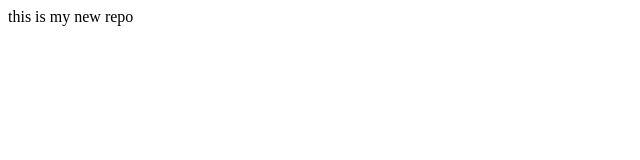
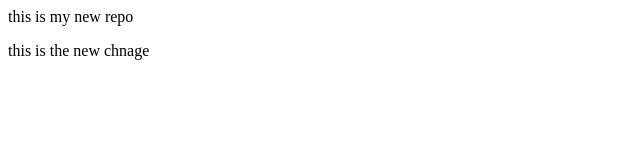
Before and after one commit to MrMehulMaurya/localsyststem, a plain HTML site: page index.html in a window 1280 px wide. Shown: the whole page, without its empty margins (0-640 px from the left). Drawn offline with Linux system fonts and the light colour scheme.

Commit message:
adding  new changes

```diff
--- a/index.html
+++ b/index.html
@@ -1,3 +1,6 @@
 <p>
     this is my new repo
 </p>
+<p>
+    this is the new chnage
+</p>
```
